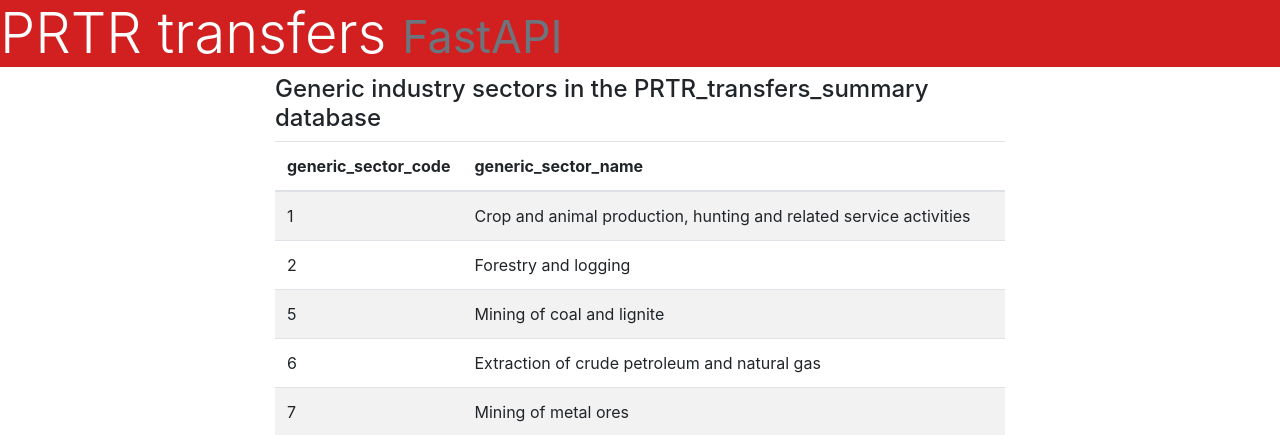
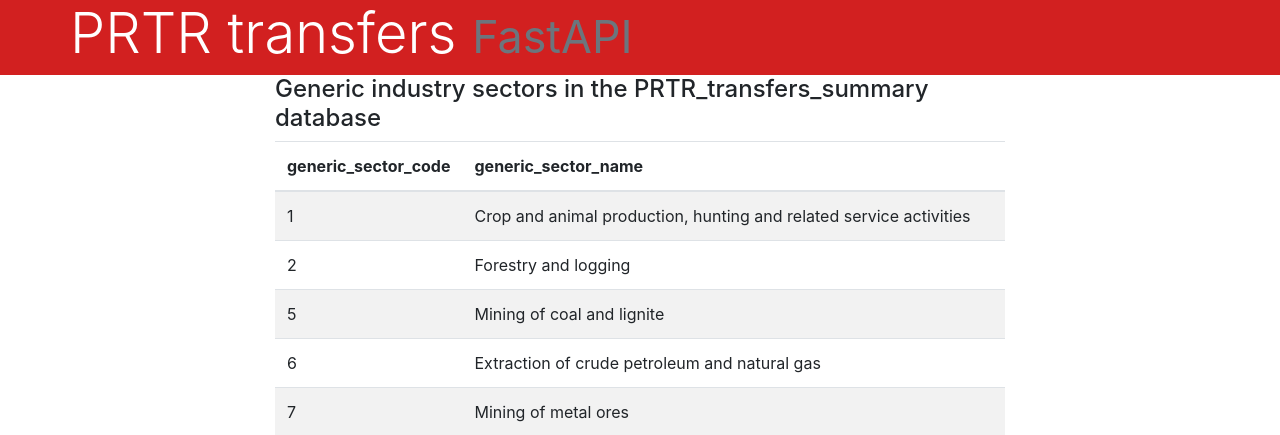
Before and after one commit to jodhernandezbe/PRTR_transfers_FastAPI, a FastAPI app: page /sectors/ in a window 1280 px wide. Shown: the top 435 px of the page. Run offline with FastAPI, Linux system fonts and the light colour scheme; some libraries are stand-ins or nearby versions.

Commit message:
Update base.html

```diff
--- a/templates/base.html
+++ b/templates/base.html
@@ -12,12 +12,17 @@
     </head>
     <body>
 
-        <header class="sticky-top text-start w-100
-" style="background-color: #d22020; color: white;">
-            <h2 class="display-4">
+        <header class="sticky-top text-start" style="background-color: #d22020; color: white;">
+            <div class="container">
+               <div class="row">
+                 <div class"col-12">
+                   <h2 class="display-4">
                 PRTR transfers
                 <small class="text-muted">FastAPI</small>
-            </h2>
+                   </h2>
+                 </div>
+               </div>
+            </div>
         </header>
 
         <main>
```
